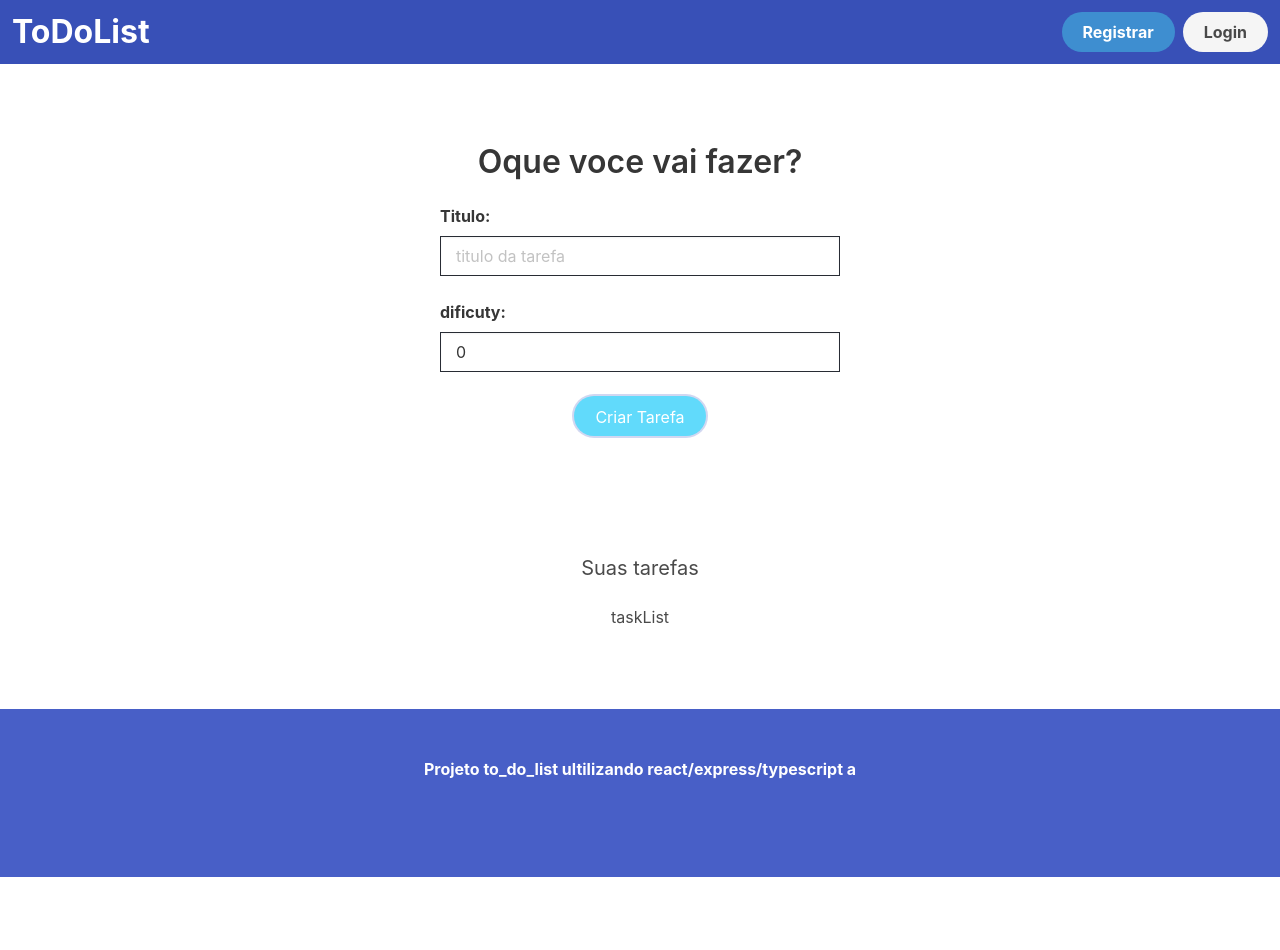
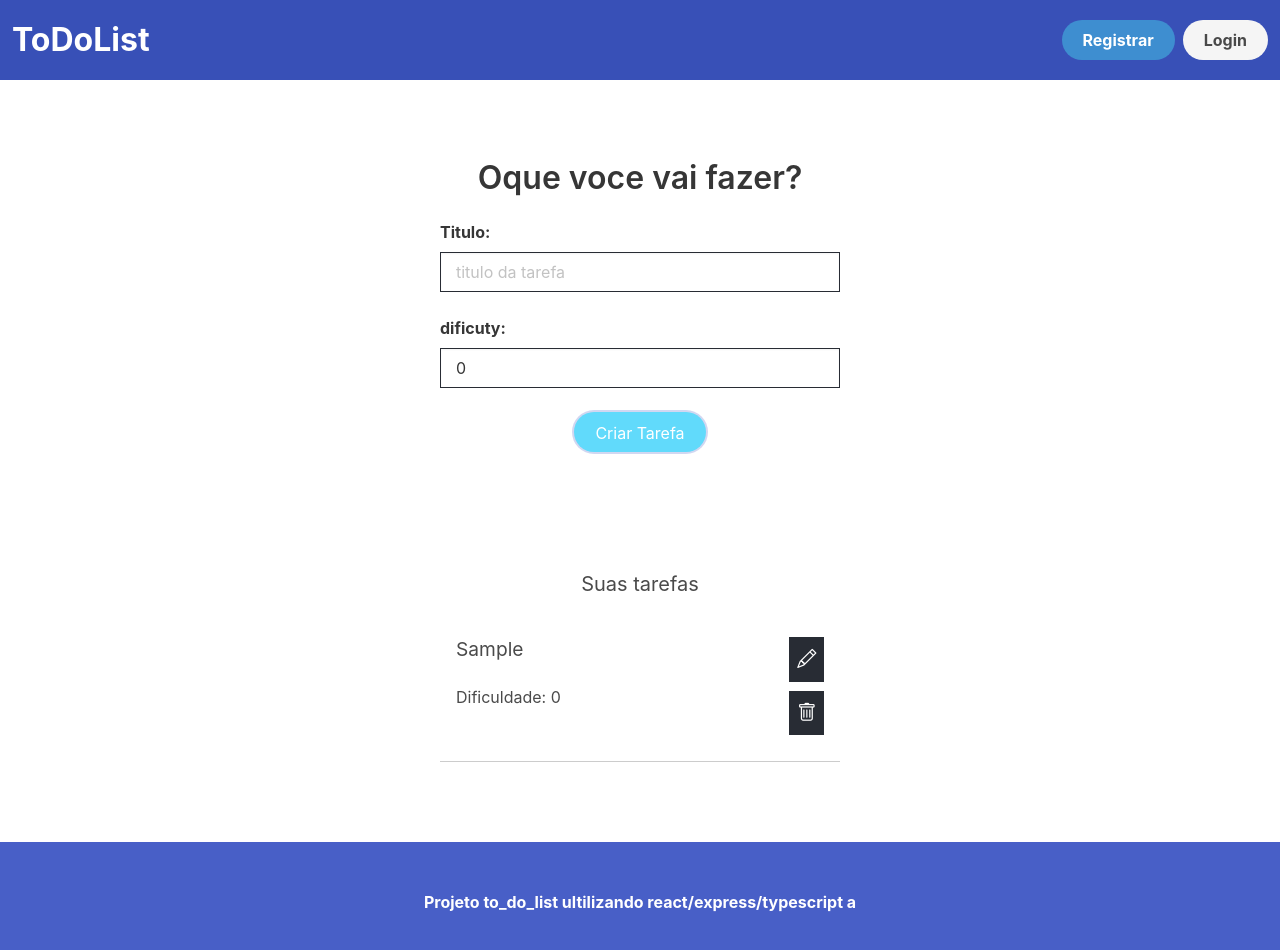
Before and after one commit to GiovannyGab/todo_with_ts, a React (Create React App) app: page / in a window 1280 px wide. Both pictures are taken after typing "Sample" into the empty fields and a click on the input "Criar Tarefa". Shown: the top 950 px of the page. Before the commit the page ends 877 px from the top, so only its background shows below. Built offline with nearby package versions, Linux system fonts and the light colour scheme.

Commit message:
adicionando css e funcionalidade a lista de tarefas

```diff
--- a/package.json
+++ b/package.json
@@ -10,6 +10,7 @@
     "@types/node": "^16.18.3",
     "@types/react": "^18.0.25",
     "@types/react-dom": "^18.0.9",
+    "bootstrap-icons": "^1.10.2",
     "bulma": "^0.9.4",
     "react": "^18.2.0",
     "react-bulma-components": "^4.1.0",
--- a/public/index.html
+++ b/public/index.html
@@ -10,6 +10,7 @@
       content="Web site created using create-react-app"
     />
     <link rel="apple-touch-icon" href="%PUBLIC_URL%/logo192.png" />
+    <link href="https://cdn.jsdelivr.net/npm/bootstrap@5.0.2/dist/css/bootstrap.min.css" rel="stylesheet" integrity="sha384-EVSTQN3/azprG1Anm3QDgpJLIm9Nao0Yz1ztcQTwFspd3yD65VohhpuuCOmLASjC" crossorigin="anonymous">
     <!--
       manifest.json provides metadata used when your web app is installed on a
       user's mobile device or desktop. See https://developers.google.com/web/fundamentals/web-app-manifest/
--- a/src/App.tsx
+++ b/src/App.tsx
@@ -27,7 +27,7 @@ function App() {
       </div>
       <div className='section'>
       <h1 className='subtitle'>Suas tarefas</h1>
-      <TaskList/>
+      <TaskList  taskList={taskList}/>
       </div>
       </main>
       </div>
--- /dev/null
+++ b/src/components/taskList/TaskList.module.css
@@ -0,0 +1,38 @@
+.task {
+  display: flex;
+  justify-content: space-between;
+  max-width: 400px;
+  margin: 0 auto;
+  border-bottom: 1px solid #ccc;
+  padding: 1em;
+}
+
+.details {
+  text-align: left;
+}
+
+.details h4 {
+  font-size: 1.2em;
+  margin-bottom: 1em;
+}
+
+.actions {
+  display: flex;
+  flex-direction: column;
+  align-items: center;
+  justify-content: center;
+}
+
+.actions i {
+  margin-bottom: 0.5em;
+  font-size: 1.2em;
+  cursor: pointer;
+  background-color: #282c34;
+  color: #fff;
+  padding: 0.4em;
+  transition: 0.5s;
+}
+
+.actions i:hover {
+  color: #61dafb;
+}
--- a/src/components/taskList/taskList.tsx
+++ b/src/components/taskList/taskList.tsx
@@ -1,10 +1,37 @@
 import React,{ ReactElement } from 'react'
+import iTask from '../interfaces/Task'
+import "bootstrap-icons/font/bootstrap-icons.css";
+import styles from './TaskList.module.css'
 
-type Props = {}
+type Props = {
+  taskList:iTask[]
+}
 
-function TaskList({}: Props):ReactElement  {
+function TaskList({taskList}: Props):ReactElement  {
   return (
-    <div>taskList</div>
+    <div>
+      {taskList.length > 0 ?(
+        taskList.map((task)=>(
+          <div key={task.id} className={styles.task}>
+            <div className={styles.details}>
+              <h4 className='subtitle'>{task.title}</h4>
+              <p className='text'>Dificuldade: {task.difficulty}</p>
+            </div>
+            <div className={styles.actions}>
+            <i className="bi bi-pencil" ></i>
+            <i
+              className="bi bi-trash"
+
+            ></i>
+          </div>
+          </div>
+        ))
+      ):(
+        <p>nao ha tarefas cadastradas</p>
+      )}
+
+
+    </div>
   )
 }
 
```
Also changed, not shown: 1 other file (tests, documents, lock files or other folders).
